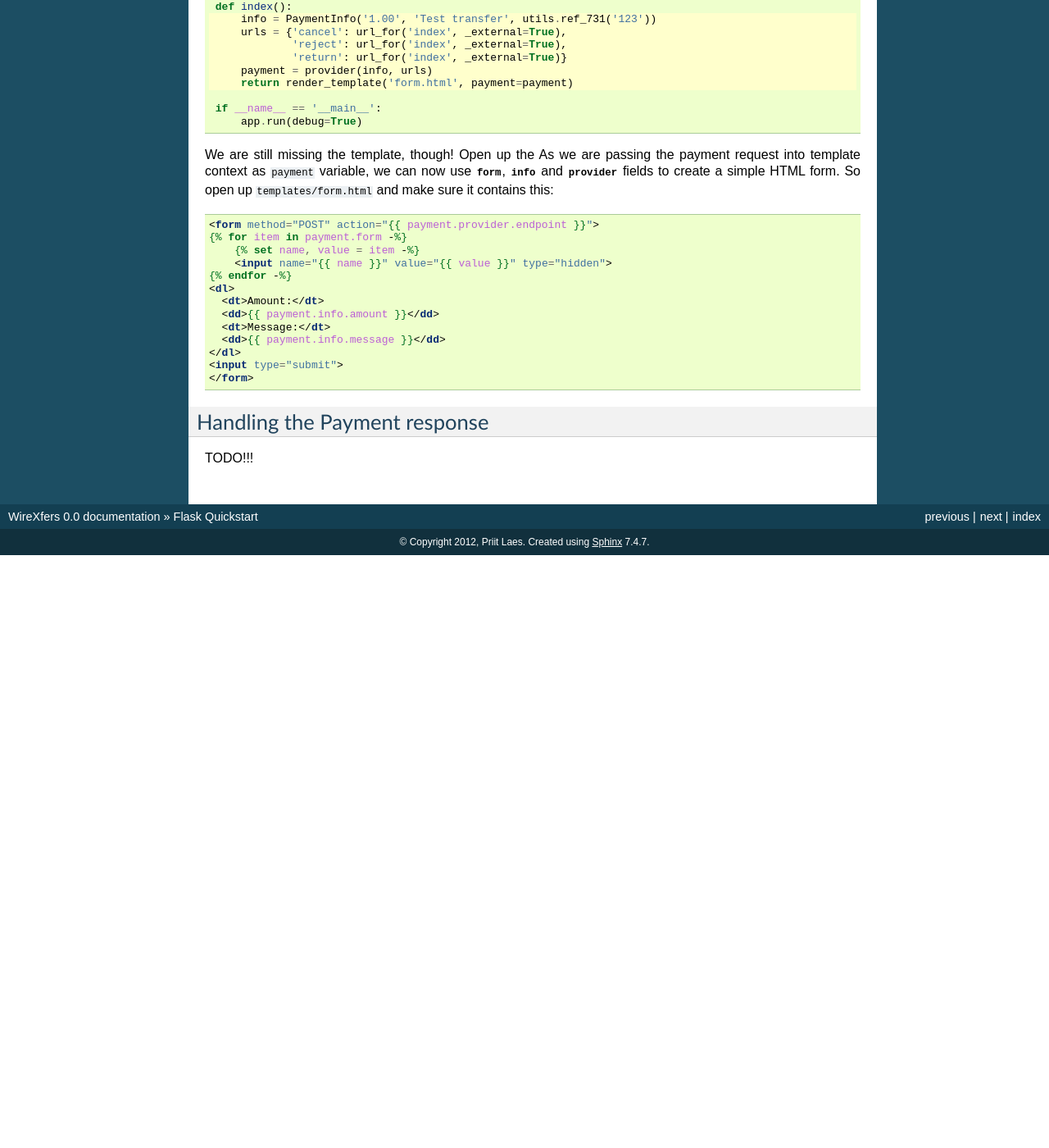
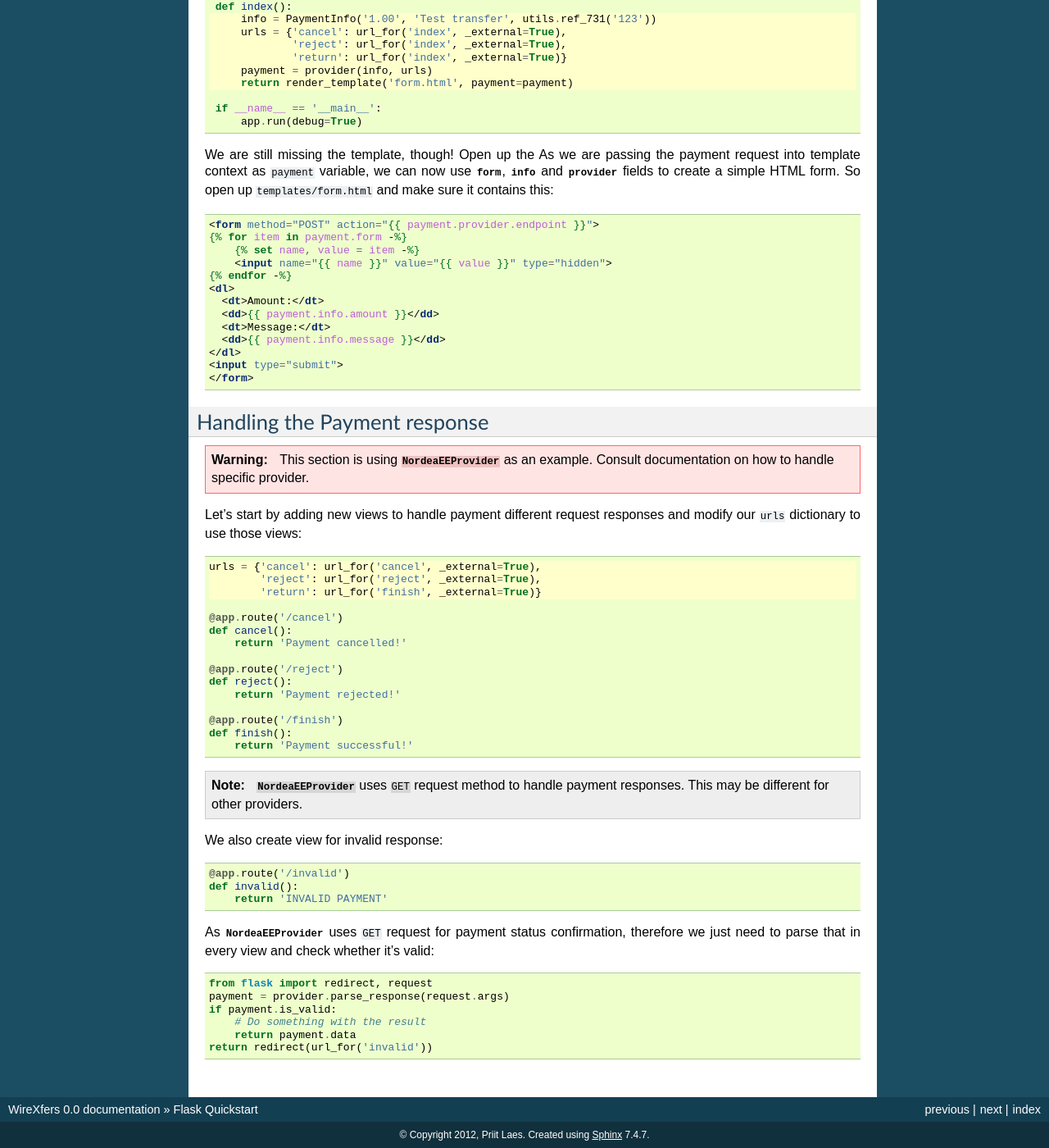
Before and after one commit to plaes/wirexfers, a Sphinx documentation site: the page built from docs/user/flask_quickstart.rst, in a window 1280 px wide and 1400 px high, scrolled down 2434 px. Shown: the whole window at 82% size. Built offline with Sphinx 7.4.7, drawn with Linux system fonts in a browser that asks for light colours; before the commit the page ends 3111 px from its top, so only the background shows below that.

Commit message:
Add parsing example to tutorial

```diff
--- a/docs/user/flask_quickstart.rst
+++ b/docs/user/flask_quickstart.rst
@@ -205,4 +205,56 @@ form.  So open up ``templates/form.html`` and make sure it contains this:
 Handling the Payment response
 -----------------------------
 
-TODO!!!
+.. warning::
+
+   This section is using :class:`~wirexfers.providers.tupas.NordeaEEProvider`
+   as an example. Consult documentation on how to handle specific provider.
+
+Let's start by adding new views to handle payment different request responses
+and modify our ``urls`` dictionary to use those views:
+
+.. code-block:: python
+    :emphasize-lines: 1-3
+
+    urls = {'cancel': url_for('cancel', _external=True),
+            'reject': url_for('reject', _external=True),
+            'return': url_for('finish', _external=True)}
+
+    @app.route('/cancel')
+    def cancel():
+        return 'Payment cancelled!'
+
+    @app.route('/reject')
+    def reject():
+        return 'Payment rejected!'
+
+    @app.route('/finish')
+    def finish():
+        return 'Payment successful!'
+
+.. note::
+
+   :class:`~wirexfers.providers.tupas.NordeaEEProvider` uses ``GET`` request
+   method to handle payment responses. This may be different for other
+   providers.
+
+We also create view for invalid response:
+
+.. code-block:: python
+
+    @app.route('/invalid')
+    def invalid():
+        return 'INVALID PAYMENT'
+
+As :class:`~wirexfers.providers.tupas.NordeaEEProvider` uses ``GET`` request
+for payment status confirmation, therefore we just need to parse that in every
+view and check whether it's valid:
+
+.. code-block:: python
+
+    from flask import redirect, request
+    payment = provider.parse_response(request.args)
+    if payment.is_valid:
+        # Do something with the result
+        return payment.data
+    return redirect(url_for('invalid'))
```
Also changed, not shown: 1 other file.
